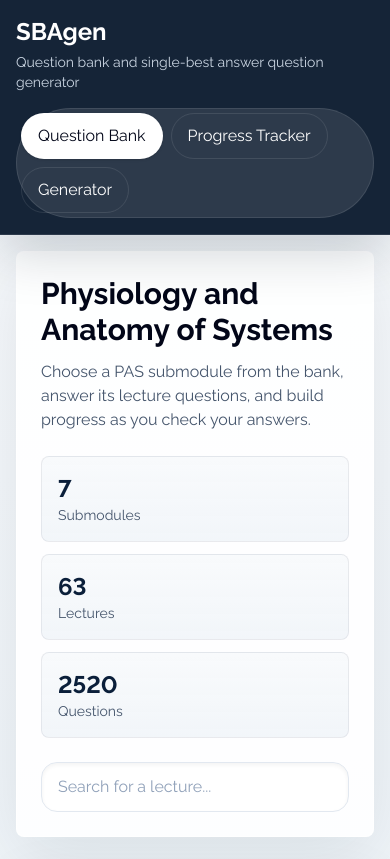
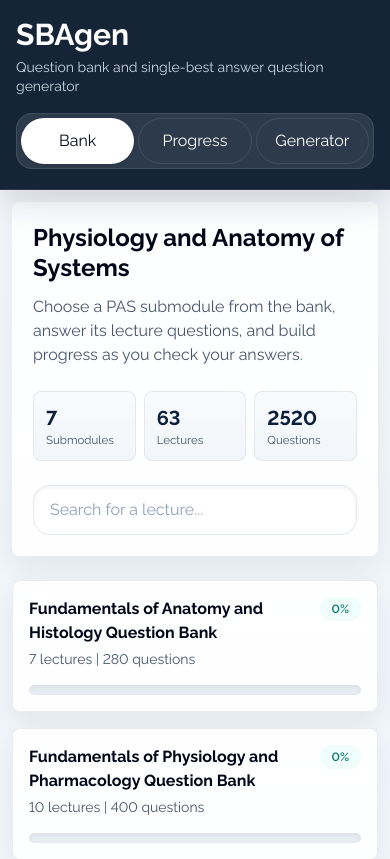
Before and after one commit to murtazasyed222-sudo/SBAgenerator, a Next.js app: page / in a window 390 px wide. Shown: the top 859 px of the page. Built offline with nearby package versions, Linux system fonts and the light colour scheme.

Commit message:
Optimize mobile layout

```diff
--- a/src/app/globals.css
+++ b/src/app/globals.css
@@ -24,6 +24,7 @@ body {
   color: var(--foreground);
   font-family: var(--font-raleway), Arial, Helvetica, sans-serif;
   font-feature-settings: "lnum";
+  overflow-x: hidden;
 }
 
 button,
@@ -162,3 +163,34 @@ textarea:focus-visible {
   border: 3px solid #08192f;
   border-radius: 9999px;
 }
+
+@media (max-width: 639px) {
+  .appCanvas {
+    background: linear-gradient(180deg, #f8fafc 0%, #f0f6fb 42%, #f8fafc 100%);
+  }
+
+  .appHeader {
+    box-shadow: 0 1px 0 rgba(255, 255, 255, 0.08), 0 12px 34px rgba(7, 23, 43, 0.16);
+  }
+
+  .navPill {
+    min-height: 40px;
+  }
+
+  .surfaceCard {
+    box-shadow: 0 12px 34px rgba(15, 23, 42, 0.08), 0 1px 0 rgba(255, 255, 255, 0.9) inset;
+  }
+
+  .interactiveCard {
+    box-shadow: 0 10px 28px rgba(15, 23, 42, 0.07);
+  }
+
+  .statTile p:last-child {
+    font-size: 0.72rem;
+    line-height: 1rem;
+  }
+
+  .questionBankScroll {
+    -webkit-overflow-scrolling: touch;
+  }
+}
--- a/src/app/page.tsx
+++ b/src/app/page.tsx
@@ -992,7 +992,7 @@ export default function Home() {
           {questions.map((q, questionIndex) => (
             <div
               key={questionIndex}
-              className="interactiveCard p-5"
+              className="interactiveCard p-4 sm:p-5"
             >
               <h2 className="font-semibold text-slate-950">
                 {questionIndex + 1}. {q.question}
@@ -1016,7 +1016,7 @@ export default function Home() {
                       key={letter}
                       onClick={() => selectAnswer(questionIndex, letter)}
                       disabled={showResults}
-                      className={`answerChoice block w-full border p-3 text-left transition ${
+                      className={`answerChoice block w-full border p-3 text-left text-sm leading-relaxed transition sm:text-base ${
                         isCorrectSelected
                           ? "border-emerald-500 bg-emerald-50 text-emerald-950"
                           : isWrongSelected
@@ -1093,8 +1093,8 @@ export default function Home() {
   function renderGeneratorView() {
     return (
       <section className="mx-auto max-w-5xl space-y-6">
-        <div className="surfaceCard p-6 sm:p-8">
-          <h2 className="text-3xl font-bold text-slate-950 sm:text-4xl">
+        <div className="surfaceCard p-5 sm:p-8">
+          <h2 className="text-2xl font-bold leading-tight text-slate-950 sm:text-4xl">
             Generate SBA Questions
           </h2>
           <p className="mt-3 max-w-3xl text-slate-600">
@@ -1105,7 +1105,7 @@ export default function Home() {
           <textarea
             value={lectureNotes}
             onChange={(e) => setLectureNotes(e.target.value)}
-            className="mt-6 h-72 w-full rounded-2xl border border-slate-200 bg-white/80 p-4 text-slate-950 shadow-inner outline-none transition placeholder:text-slate-400 focus:border-teal-500 focus:ring-2 focus:ring-teal-500/20"
+            className="mt-6 h-56 w-full rounded-2xl border border-slate-200 bg-white/80 p-4 text-slate-950 shadow-inner outline-none transition placeholder:text-slate-400 focus:border-teal-500 focus:ring-2 focus:ring-teal-500/20 sm:h-72"
             placeholder="Paste lecture notes here..."
           />
 
@@ -1128,7 +1128,7 @@ export default function Home() {
           <button
             onClick={generateQuestions}
             disabled={loading || lectureNotes.trim().length === 0}
-            className="primaryButton mt-5 px-6 py-3 font-semibold text-white transition disabled:cursor-not-allowed disabled:opacity-50"
+            className="primaryButton mt-5 w-full px-6 py-3 font-semibold text-white transition disabled:cursor-not-allowed disabled:opacity-50 sm:w-auto"
           >
             {loading ? "Generating..." : "Generate Questions"}
           </button>
@@ -1141,8 +1141,8 @@ export default function Home() {
         </div>
 
         {questions.length > 0 && !activeQuestionSetId && (
-          <section className="surfaceCard p-6">
-            <h2 className="text-2xl font-bold text-slate-950">
+          <section className="surfaceCard p-5 sm:p-6">
+            <h2 className="text-xl font-bold text-slate-950 sm:text-2xl">
               New SBA Questions
             </h2>
             {renderQuestionList()}
@@ -1159,16 +1159,16 @@ export default function Home() {
       : null;
 
     return (
-      <div className="fixed bottom-5 right-5 z-30 max-w-[calc(100vw-2.5rem)] rounded-lg border border-slate-200 bg-white p-3 shadow-[0_18px_45px_rgba(15,23,42,0.22)]">
-        <div className="flex flex-col gap-2 sm:flex-row sm:items-center">
-          <div className="px-1 text-xs font-semibold text-slate-600 sm:w-32">
+      <div className="fixed inset-x-3 bottom-3 z-30 rounded-lg border border-slate-200 bg-white/95 p-3 shadow-[0_18px_45px_rgba(15,23,42,0.22)] backdrop-blur sm:inset-x-auto sm:bottom-5 sm:right-5 sm:max-w-[calc(100vw-2.5rem)]">
+        <div className="grid grid-cols-2 gap-2 sm:flex sm:items-center">
+          <div className="col-span-2 text-center text-xs font-semibold text-slate-600 sm:w-32 sm:text-left">
             {answeredCount}/{questions.length} answered
           </div>
 
           <button
             onClick={checkAnswers}
             disabled={showResults}
-            className="rounded-full bg-teal-600 px-4 py-2 text-sm font-semibold text-white transition hover:bg-teal-700 disabled:cursor-not-allowed disabled:opacity-60"
+            className="rounded-full bg-teal-600 px-4 py-2.5 text-sm font-semibold text-white transition hover:bg-teal-700 disabled:cursor-not-allowed disabled:opacity-60 sm:min-w-32"
           >
             {showResults ? "Marked" : "Mark Answers"}
           </button>
@@ -1176,14 +1176,14 @@ export default function Home() {
           <button
             onClick={saveCurrentLectureAnswers}
             disabled={showResults}
-            className="primaryButton px-4 py-2 text-sm font-semibold text-white transition disabled:cursor-not-allowed disabled:opacity-60"
+            className="primaryButton px-4 py-2.5 text-sm font-semibold text-white transition disabled:cursor-not-allowed disabled:opacity-60 sm:min-w-32"
           >
             Save Progress
           </button>
         </div>
 
         {savedAt && (
-          <p className="mt-2 px-1 text-xs text-slate-500">
+          <p className="mt-2 text-center text-xs text-slate-500 sm:text-left">
             Saved {new Date(savedAt).toLocaleString()}
           </p>
         )}
@@ -1199,7 +1199,7 @@ export default function Home() {
       <button
         key={questionSet.id}
         onClick={() => loadQuestionSet(questionSet)}
-        className="interactiveCard p-5 text-left transition hover:-translate-y-0.5"
+        className="interactiveCard p-4 text-left transition hover:-translate-y-0.5 sm:p-5"
       >
         <div className="flex items-start justify-between gap-4">
           <div>
@@ -1227,8 +1227,8 @@ export default function Home() {
     return (
       <div className="mx-auto max-w-6xl">
         <div className="space-y-6">
-          <section className="surfaceCard p-6 sm:p-8">
-            <h2 className="text-3xl font-bold text-slate-950 sm:text-4xl">
+          <section className="surfaceCard p-5 sm:p-8">
+            <h2 className="text-2xl font-bold leading-tight text-slate-950 sm:text-4xl">
               Physiology and Anatomy of Systems
             </h2>
             <p className="mt-3 max-w-3xl text-slate-600">
@@ -1236,21 +1236,21 @@ export default function Home() {
               and build progress as you check your answers.
             </p>
 
-            <div className="mt-6 grid gap-3 sm:grid-cols-3">
-              <div className="statTile p-4">
-                <p className="text-2xl font-bold text-[#0b1f3a]">
+            <div className="mt-6 grid grid-cols-3 gap-2 sm:gap-3">
+              <div className="statTile p-3 sm:p-4">
+                <p className="text-xl font-bold text-[#0b1f3a] sm:text-2xl">
                   {bankStats.submodules.length}
                 </p>
                 <p className="text-sm text-slate-600">Submodules</p>
               </div>
-              <div className="statTile p-4">
-                <p className="text-2xl font-bold text-[#0b1f3a]">
+              <div className="statTile p-3 sm:p-4">
+                <p className="text-xl font-bold text-[#0b1f3a] sm:text-2xl">
                   {bankStats.totalLectures}
                 </p>
                 <p className="text-sm text-slate-600">Lectures</p>
               </div>
-              <div className="statTile p-4">
-                <p className="text-2xl font-bold text-[#0b1f3a]">
+              <div className="statTile p-3 sm:p-4">
+                <p className="text-xl font-bold text-[#0b1f3a] sm:text-2xl">
                   {bankStats.totalQuestions}
                 </p>
                 <p className="text-sm text-slate-600">Questions</p>
@@ -1269,8 +1269,8 @@ export default function Home() {
           </section>
 
           {normalizedQuestionBankSearch ? (
-            <section className="surfaceCard p-6">
-              <h2 className="text-2xl font-bold text-slate-950">
+            <section className="surfaceCard p-5 sm:p-6">
+              <h2 className="text-xl font-bold text-slate-950 sm:text-2xl">
                 Lecture Search Results
               </h2>
 
@@ -1287,7 +1287,7 @@ export default function Home() {
                       <button
                         key={questionSet.id}
                         onClick={() => loadQuestionSet(questionSet)}
-                        className="interactiveCard p-5 text-left transition hover:-translate-y-0.5"
+                        className="interactiveCard p-4 text-left transition hover:-translate-y-0.5 sm:p-5"
                       >
                         <div className="flex items-start justify-between gap-4">
                           <div>
@@ -1317,10 +1317,10 @@ export default function Home() {
               )}
             </section>
           ) : selectedBankSubmodule ? (
-            <section className="surfaceCard p-6">
+            <section className="surfaceCard p-5 sm:p-6">
               <div className="flex flex-col gap-4 sm:flex-row sm:items-start sm:justify-between">
                 <div>
-                  <h2 className="text-2xl font-bold text-slate-950">
+                  <h2 className="text-xl font-bold text-slate-950 sm:text-2xl">
                     {selectedBankSubmodule.title}
                   </h2>
                   <p className="mt-2 text-slate-600">
@@ -1349,7 +1349,7 @@ export default function Home() {
                   <button
                     key={submodule.id}
                     onClick={() => openSubmodule(submodule.id)}
-                    className="interactiveCard p-5 text-left transition hover:-translate-y-0.5"
+                    className="interactiveCard p-4 text-left transition hover:-translate-y-0.5 sm:p-5"
                   >
                     <div className="flex items-start justify-between gap-4">
                       <div>
@@ -1384,10 +1384,10 @@ export default function Home() {
     const answeredCount = Object.keys(selectedAnswers).length;
 
     return (
-      <section className="surfaceCard mx-auto max-w-5xl p-6 pb-28 sm:p-8 sm:pb-28">
+      <section className="surfaceCard mx-auto max-w-5xl p-5 pb-36 sm:p-8 sm:pb-28">
         <div className="flex flex-col gap-4 sm:flex-row sm:items-start sm:justify-between">
           <div>
-            <h2 className="text-2xl font-bold text-slate-950">
+            <h2 className="text-xl font-bold leading-tight text-slate-950 sm:text-2xl">
               {activeQuestionSetTitle}
             </h2>
             <p className="mt-2 text-slate-600">
@@ -1397,7 +1397,7 @@ export default function Home() {
 
           <button
             onClick={returnToGenerator}
-            className="secondaryButton px-5 py-3 font-semibold text-slate-900 transition"
+            className="secondaryButton w-full px-5 py-3 font-semibold text-slate-900 transition sm:w-auto"
           >
             Back to Question Bank
           </button>
@@ -1412,8 +1412,8 @@ export default function Home() {
   function renderProgressTracker() {
     return (
       <section className="mx-auto max-w-6xl space-y-6">
-        <div className="surfaceCard p-6 sm:p-8">
-          <h2 className="text-3xl font-bold text-slate-950 sm:text-4xl">
+        <div className="surfaceCard p-5 sm:p-8">
+          <h2 className="text-2xl font-bold leading-tight text-slate-950 sm:text-4xl">
             PAS Question Bank Progress
           </h2>
           <p className="mt-3 text-slate-600">
@@ -1421,21 +1421,21 @@ export default function Home() {
             lecture.
           </p>
 
-          <div className="mt-6 grid gap-4 sm:grid-cols-3">
-            <div className="statTile p-4">
-              <p className="text-2xl font-bold text-[#0b1f3a]">
+          <div className="mt-6 grid grid-cols-3 gap-2 sm:gap-4">
+            <div className="statTile p-3 sm:p-4">
+              <p className="text-xl font-bold text-[#0b1f3a] sm:text-2xl">
                 {overallProgressPercent}%
               </p>
               <p className="text-sm text-slate-600">Question progress</p>
             </div>
-            <div className="statTile p-4">
-              <p className="text-2xl font-bold text-[#0b1f3a]">
+            <div className="statTile p-3 sm:p-4">
+              <p className="text-xl font-bold text-[#0b1f3a] sm:text-2xl">
                 {overallAnswered}/{bankStats.totalQuestions}
               </p>
               <p className="text-sm text-slate-600">Answered</p>
             </div>
-            <div className="statTile p-4">
-              <p className="text-2xl font-bold text-[#0b1f3a]">
+            <div className="statTile p-3 sm:p-4">
+              <p className="text-xl font-bold text-[#0b1f3a] sm:text-2xl">
                 {overallCorrect}
               </p>
               <p className="text-sm text-slate-600">Best correct answers</p>
@@ -1536,42 +1536,44 @@ export default function Home() {
             </div>
           )}
 
-          <div className="flex flex-1 flex-col gap-4 px-4 py-4 sm:min-h-24 sm:flex-row sm:items-center sm:justify-between sm:px-8">
+          <div className="flex flex-1 flex-col gap-4 px-4 py-5 sm:min-h-24 sm:flex-row sm:items-center sm:justify-between sm:px-8 sm:py-4">
             <div>
-              <h1 className="text-2xl font-bold text-white sm:text-3xl">
+              <h1 className="text-3xl font-bold leading-none text-white sm:text-3xl">
                 SBAgen
               </h1>
-              <p className="mt-1 text-sm text-slate-300">
+              <p className="mt-2 max-w-sm text-sm leading-snug text-slate-300 sm:mt-1">
                 Question bank and single-best answer question generator
               </p>
             </div>
 
-            <div className="flex flex-wrap gap-2 rounded-full border border-white/10 bg-white/10 p-1">
+            <div className="grid w-full grid-cols-3 gap-1 rounded-2xl border border-white/10 bg-white/10 p-1 sm:w-auto sm:rounded-full">
               <button
                 onClick={() => setCurrentView("question-bank")}
-                className={`navPill px-4 py-2.5 text-left font-semibold transition ${
+                className={`navPill px-2 py-2.5 text-center text-sm font-semibold transition sm:px-4 sm:text-left ${
                   currentView === "question-bank"
                     ? "bg-white text-slate-950 shadow-sm"
                     : "bg-transparent text-white hover:bg-white/10"
                 }`}
               >
-                Question Bank
+                <span className="sm:hidden">Bank</span>
+                <span className="hidden sm:inline">Question Bank</span>
               </button>
 
               <button
                 onClick={() => setCurrentView("progress")}
-                className={`navPill px-4 py-2.5 text-left font-semibold transition ${
+                className={`navPill px-2 py-2.5 text-center text-sm font-semibold transition sm:px-4 sm:text-left ${
                   currentView === "progress"
                     ? "bg-white text-slate-950 shadow-sm"
                     : "bg-transparent text-white hover:bg-white/10"
                 }`}
               >
-                Progress Tracker
+                <span className="sm:hidden">Progress</span>
+                <span className="hidden sm:inline">Progress Tracker</span>
               </button>
 
               <button
                 onClick={openGeneratorView}
-                className={`navPill px-4 py-2.5 text-left font-semibold transition ${
+                className={`navPill px-2 py-2.5 text-center text-sm font-semibold transition sm:px-4 sm:text-left ${
                   currentView === "generator"
                     ? "bg-white text-slate-950 shadow-sm"
                     : "bg-transparent text-white hover:bg-white/10"
@@ -1586,7 +1588,7 @@ export default function Home() {
 
       <div className="flex min-h-[calc(100vh-97px)] flex-col sm:flex-row">
         {currentView === "question-bank" && activeQuestionSetId && isQuestionBankOpen && (
-          <aside className="questionBankPanel questionBankScroll w-full shrink-0 overflow-y-auto border-r border-white/10 p-4 sm:sticky sm:top-0 sm:h-screen sm:w-72 lg:w-1/6">
+          <aside className="questionBankPanel questionBankScroll max-h-[48vh] w-full shrink-0 overflow-y-auto border-b border-white/10 p-4 sm:sticky sm:top-0 sm:h-screen sm:max-h-none sm:w-72 sm:border-b-0 sm:border-r lg:w-1/6">
             <nav className="space-y-3">
               <input
                 type="search"
@@ -1609,7 +1611,7 @@ export default function Home() {
           </aside>
         )}
 
-        <section className="flex-1 p-4 sm:p-8">
+        <section className="flex-1 p-3 sm:p-8">
           {currentView === "progress"
             ? renderProgressTracker()
             : currentView === "generator"
```
